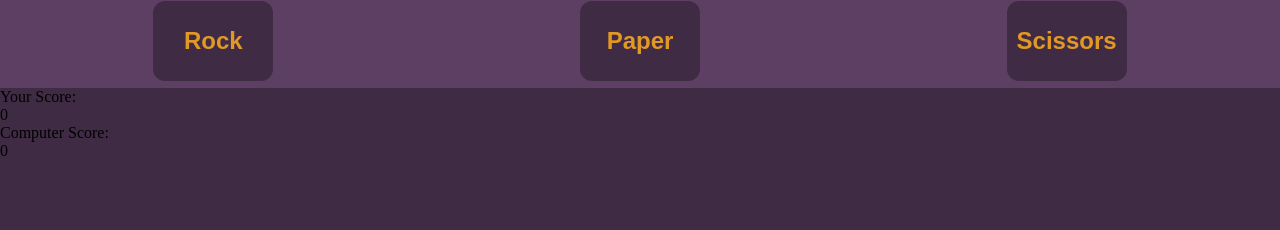
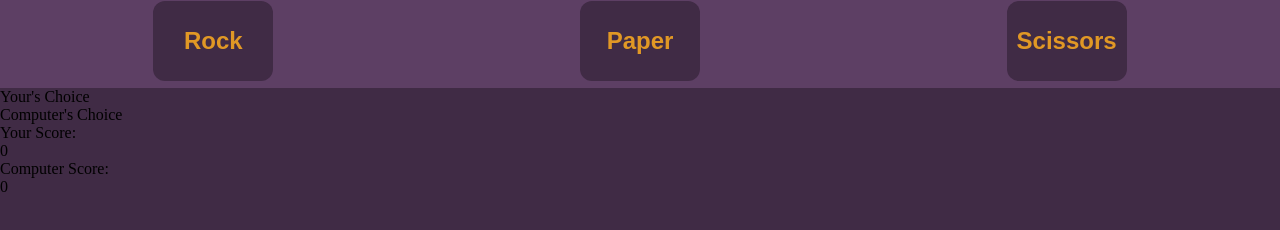
Before and after one commit to Adnan-001/odin-rock-paper-scissors, a plain HTML site: page index.html in a window 1280 px wide. Shown: the part 162-392 px from the top of the page. Drawn offline with Linux system fonts and the light colour scheme.

Commit message:
Add divs to show currently made choice on screen

```diff
--- a/index.html
+++ b/index.html
@@ -56,6 +56,28 @@
 
     </div>
 
+    <div class="current-choices">
+        <div class="player-choice">
+            <div class="txt">
+                Your's Choice
+            </div>
+
+            <div class="icon">
+
+            </div>
+        </div>
+
+        <div class="comp-choice">
+            <div class="txt">
+                Computer's Choice
+            </div>
+
+            <div class="icon">
+
+            </div>
+        </div>
+    </div>
+
     <div class="round-result"></div>
 
     <div class="score-board">
```
